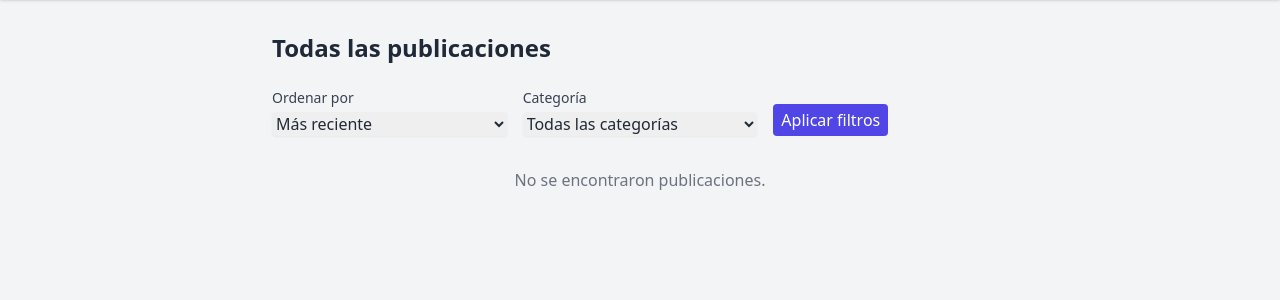
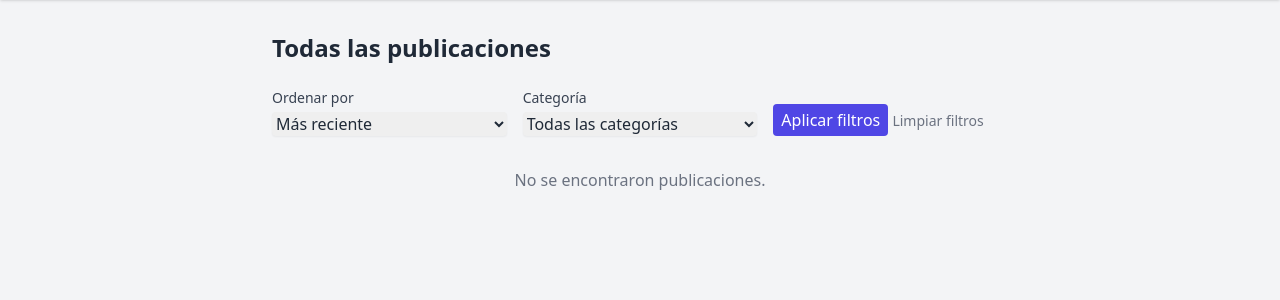
Before and after one commit to zma99/blog_django, a Django app: page /posts/list/ in a window 1280 px wide. Shown: the part 68-368 px from the top of the page. Run offline with Django 5.2, Linux system fonts and the light colour scheme; data that the repository does not hold is empty; some libraries are stand-ins or nearby versions.

Commit message:
Filtros posts: correción rutas paginación. Tag categoría. Limpiar filtros

```diff
--- a/apps/posts/templates/list.html
+++ b/apps/posts/templates/list.html
@@ -51,6 +51,10 @@
   <div>
     <button type="submit"
       class="bg-indigo-600 text-white px-2 py-1 rounded hover:bg-indigo-700 transition">Aplicar filtros</button>
+    <a href="{% url 'posts:list' %}"
+      class="text-sm text-gray-500 hover:text-gray-700 hover:underline">
+      Limpiar filtros
+    </a>
   </div>
 </form>
 
@@ -66,7 +70,8 @@
       <a href="{% url 'posts:detail' post.pk %}">{{ post.title }}</a>
     </h2>
 
-    <div class="flex items-center text-sm text-gray-500 mb-2 gap-4">
+    <div class="flex items-center justify-start text-sm text-gray-500 mb-2 gap-4">
+      <span class="text-sm text-black bg-green-300 rounded-lg py-1 px-3 hover:bg-green-500 hover:shadow"> {{ post.category.name }} </span>
       <span>👤 {{ post.author.username }}</span>
       <span>📅 {{ post.creation_date|date:"d M Y" }}</span>
       <span>👁️ {{ post.views }} Visita{{ post.views|pluralize }}</span>
@@ -85,21 +90,16 @@
   {% endfor %}
 </section>
 
-<!-- Paginación con filtros persistentes -->
 {% if is_paginated %}
 <nav class="flex items-center justify-center gap-4 mt-10 text-sm">
   {% if page_obj.has_previous %}
-  <a href="?{% if selected_author %}author={{ selected_author }}&{% endif %}
-            {% if selected_order %}order={{ selected_order }}&{% endif %}
-            page={{ page_obj.previous_page_number }}"
-    class="px-3 py-1 bg-gray-200 rounded hover:bg-gray-300">← Anterior</a>
+    <a href="?{% if selected_order %}order={{ selected_order }}&{% endif %}{% if selected_category %}category={{ selected_category }}&{% endif %}page={{ page_obj.previous_page_number }}"
+       class="px-3 py-1 bg-gray-200 rounded hover:bg-gray-300">← Anterior</a>
   {% endif %}
   <span class="text-gray-700">Página {{ page_obj.number }} de {{ page_obj.paginator.num_pages }}</span>
   {% if page_obj.has_next %}
-  <a href="?{% if selected_author %}author={{ selected_author }}&{% endif %}
-            {% if selected_order %}order={{ selected_order }}&{% endif %}
-            page={{ page_obj.next_page_number }}"
-    class="px-3 py-1 bg-gray-200 rounded hover:bg-gray-300">Siguiente →</a>
+    <a href="?{% if selected_order %}order={{ selected_order }}&{% endif %}{% if selected_category %}category={{ selected_category }}&{% endif %}page={{ page_obj.next_page_number }}"
+       class="px-3 py-1 bg-gray-200 rounded hover:bg-gray-300">Siguiente →</a>
   {% endif %}
 </nav>
 {% endif %}
```
